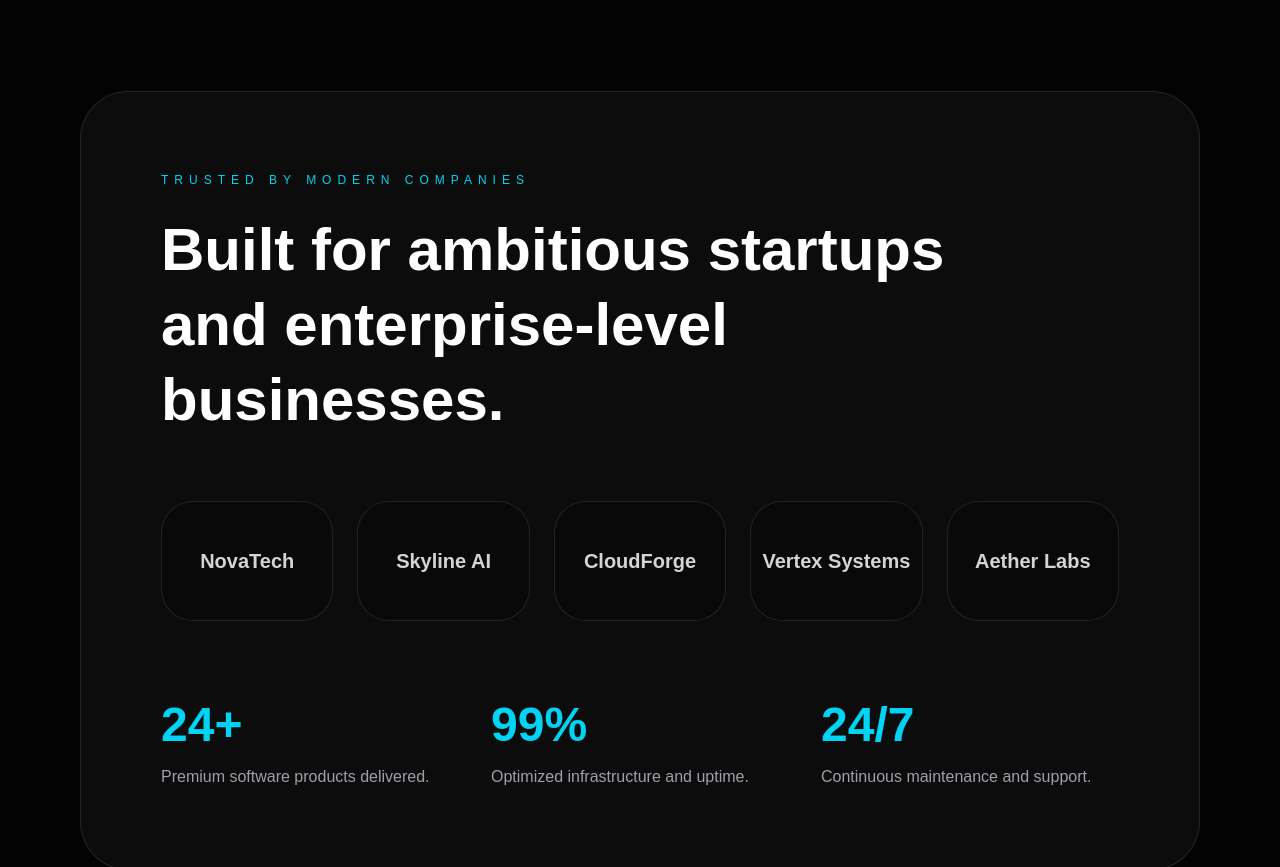
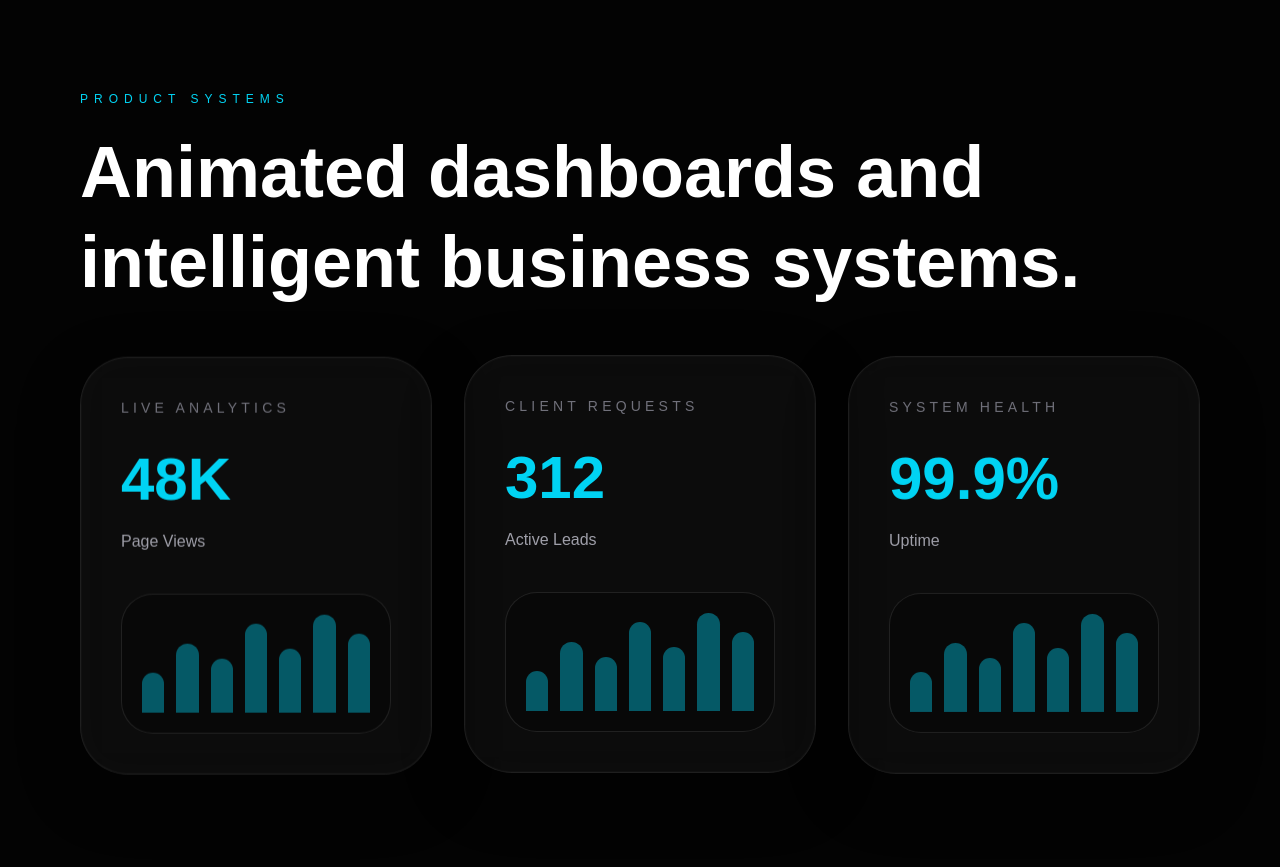
Before and after one commit to 2LLSOFT/2llsoft-clean, a Next.js app: page / in a window 1280 px wide. Shown: the part 4680-5547 px from the top of the page. Built offline with nearby package versions, Linux system fonts and the light colour scheme.

Commit message:
add animated product showcase

```diff
--- a/app/page.tsx
+++ b/app/page.tsx
@@ -28,6 +28,7 @@ import BackToTop from "@/components/BackToTop";
 import InstagramButton from "@/components/InstagramButton";
 import Location from "@/sections/Location";
 import Support from "@/sections/Support";
+import ProductShowcase from "@/sections/ProductShowcase";
 
 export default function Home() {
   return (
@@ -47,6 +48,7 @@ export default function Home() {
       <FadeIn><Services /></FadeIn>
       <FadeIn><Features /></FadeIn>
       <FadeIn><Projects /></FadeIn>
+      <FadeIn><ProductShowcase /></FadeIn>
       <FadeIn><Trust /></FadeIn>
       <FadeIn><About /></FadeIn>
       <FadeIn><Stats /></FadeIn>
--- /dev/null
+++ b/sections/ProductShowcase.tsx
@@ -0,0 +1,75 @@
+"use client";
+
+import { motion } from "framer-motion";
+
+const cards = [
+  {
+    title: "Live Analytics",
+    value: "48K",
+    label: "Page Views",
+  },
+  {
+    title: "Client Requests",
+    value: "312",
+    label: "Active Leads",
+  },
+  {
+    title: "System Health",
+    value: "99.9%",
+    label: "Uptime",
+  },
+];
+
+export default function ProductShowcase() {
+  return (
+    <section className="relative overflow-hidden bg-[#030303] px-6 py-24 text-white md:px-20">
+      <p className="text-xs uppercase tracking-[0.5em] text-cyan-400">
+        Product Systems
+      </p>
+
+      <h2 className="mt-5 max-w-5xl text-4xl font-black leading-tight md:text-7xl">
+        Animated dashboards and intelligent business systems.
+      </h2>
+
+      <div className="relative mt-16 grid gap-8 lg:grid-cols-3">
+        {cards.map((card, index) => (
+          <motion.div
+            key={card.title}
+            animate={{ y: [0, -18, 0] }}
+            transition={{
+              duration: 4,
+              repeat: Infinity,
+              delay: index * 0.4,
+              ease: "easeInOut",
+            }}
+            className="glass-card glass-hover rounded-[3rem] p-10"
+          >
+            <p className="text-sm uppercase tracking-[0.3em] text-zinc-500">
+              {card.title}
+            </p>
+
+            <h3 className="mt-8 text-6xl font-black text-cyan-400">
+              {card.value}
+            </h3>
+
+            <p className="mt-5 text-zinc-400">
+              {card.label}
+            </p>
+
+            <div className="mt-10 h-[140px] rounded-[2rem] border border-white/10 bg-black/30 p-5">
+              <div className="flex h-full items-end gap-3">
+                {[40, 70, 55, 90, 65, 100, 80].map((height, i) => (
+                  <div
+                    key={i}
+                    className="flex-1 rounded-t-xl bg-cyan-400/40"
+                    style={{ height: `${height}%` }}
+                  />
+                ))}
+              </div>
+            </div>
+          </motion.div>
+        ))}
+      </div>
+    </section>
+  );
+}
```
